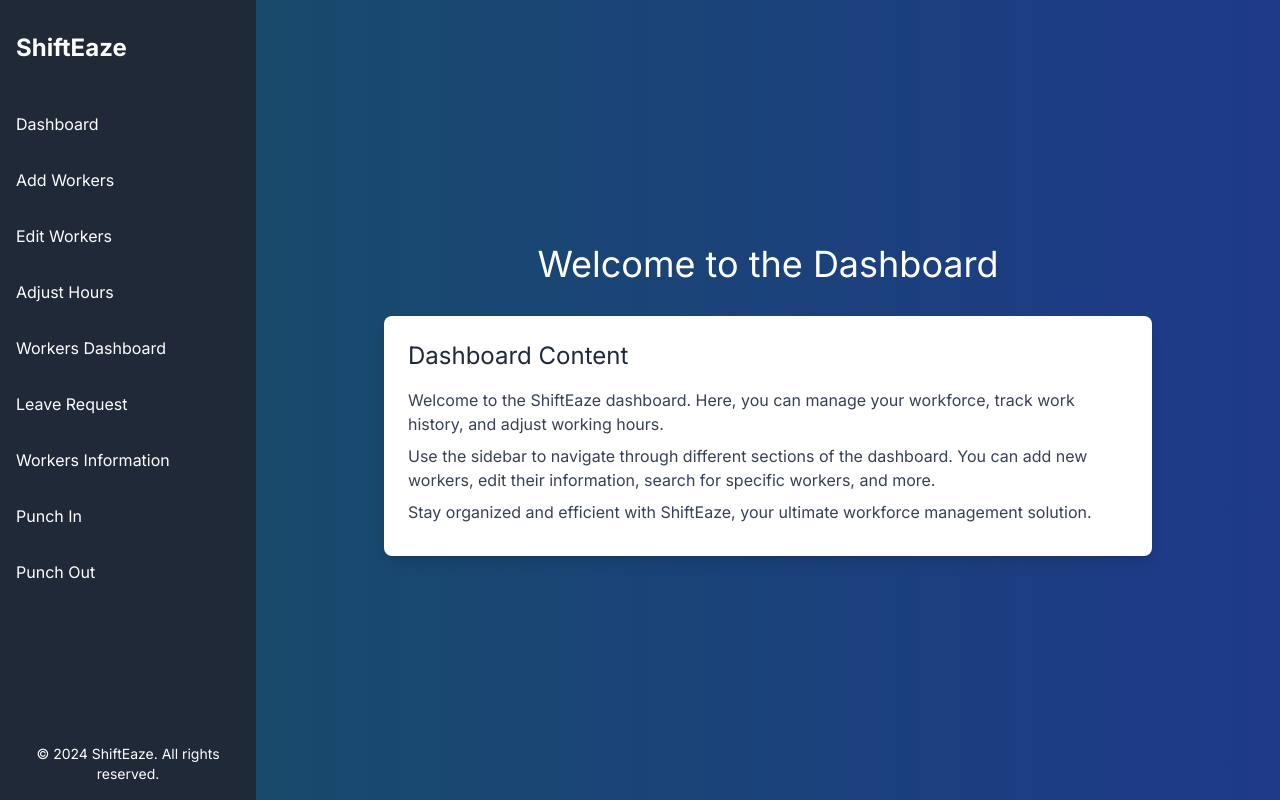
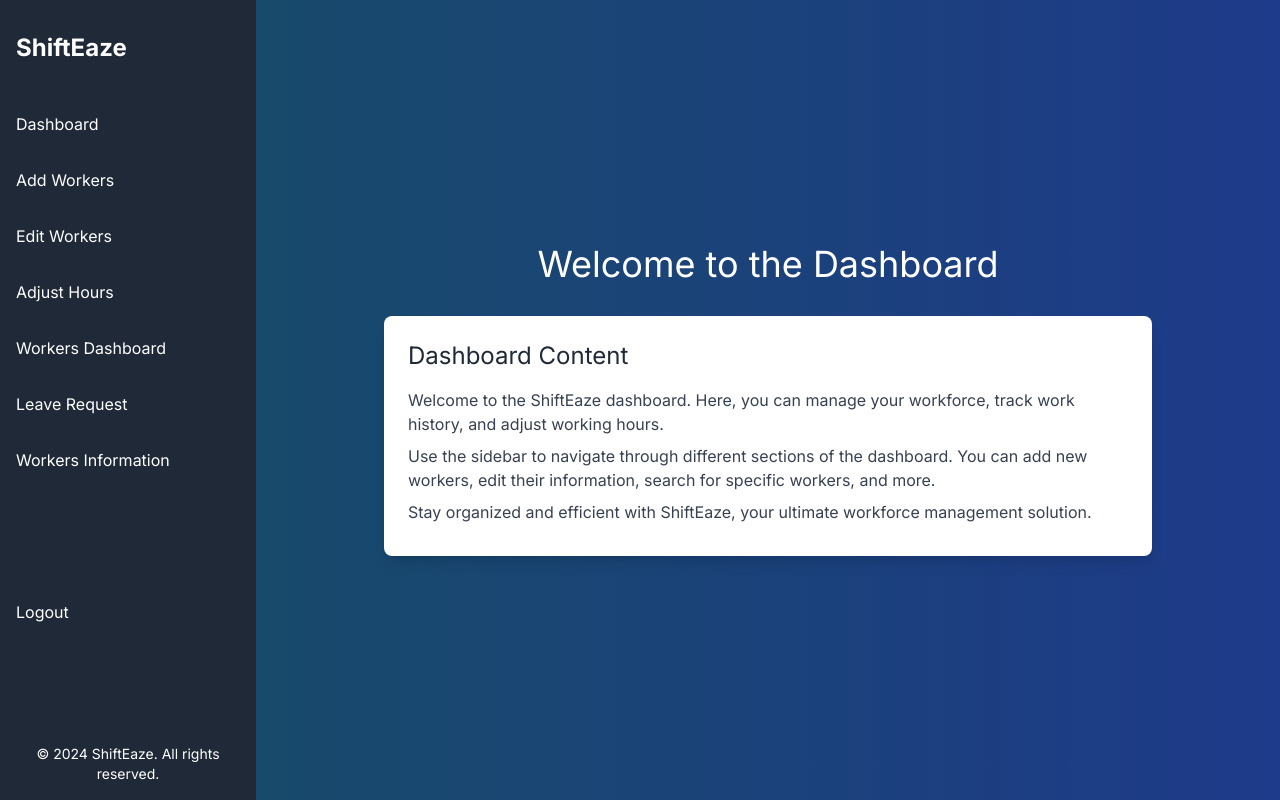
Before and after one commit to loinagongola/shifteaze2, a Next.js app: page /dashboard in a window 1280 px wide. Built offline with nearby package versions, Linux system fonts and the light colour scheme.

Commit message:
fixed firebase import error

```diff
--- a/app/add-workers/page.js
+++ b/app/add-workers/page.js
@@ -3,7 +3,7 @@ import React, { useState, useEffect } from "react";
 import Sidebar from "../../components/sidebar";
 import { getAuth } from "firebase/auth";
 import { getFirestore, doc, setDoc } from "firebase/firestore";
-import firebaseApp from "../../utils/firebase";
+import { firebaseApp } from "../../utils/firebase";
 
 const db = getFirestore(firebaseApp);
 
--- a/app/adjust-hours/page.js
+++ b/app/adjust-hours/page.js
@@ -10,7 +10,7 @@ import {
   getDocs,
   updateDoc,
 } from "firebase/firestore";
-import firebaseApp from "../../utils/firebase";
+import { firebaseApp } from "../../utils/firebase";
 
 const db = getFirestore(firebaseApp);
 
--- a/app/edit-workers/page.js
+++ b/app/edit-workers/page.js
@@ -10,7 +10,7 @@ import {
   getDocs,
   updateDoc,
 } from "firebase/firestore";
-import firebaseApp from "../../utils/firebase";
+import { firebaseApp } from "../../utils/firebase";
 
 const db = getFirestore(firebaseApp);
 
--- a/app/leave-request/page.js
+++ b/app/leave-request/page.js
@@ -9,7 +9,7 @@ import {
   collection,
   addDoc,
 } from "firebase/firestore";
-import firebaseApp from "../../utils/firebase";
+import { firebaseApp } from "../../utils/firebase";
 
 const db = getFirestore(firebaseApp);
 
--- a/app/page.js
+++ b/app/page.js
@@ -2,7 +2,7 @@
 import React, { useState, useEffect } from "react";
 import { getAuth, signInWithPopup, GoogleAuthProvider } from "firebase/auth";
 import { getFirestore, doc, getDoc } from "firebase/firestore";
-import firebaseApp from "../utils/firebase";
+import { firebaseApp } from "../utils/firebase";
 import { useRouter } from "next/navigation"; // Import useRouter from next/navigation
 import Link from "next/link";
 
--- a/app/signup/page.js
+++ b/app/signup/page.js
@@ -2,7 +2,7 @@
 import React, { useState, useEffect } from "react";
 import { getAuth, signInWithPopup, GoogleAuthProvider } from "firebase/auth";
 import { getFirestore, doc, setDoc, getDoc } from "firebase/firestore";
-import firebaseApp from "../../utils/firebase";
+import { firebaseApp } from "../../utils/firebase";
 import { useRouter } from "next/navigation"; // Import useRouter from next/navigation
 import Link from "next/link";
 
--- a/app/workers-dashboard/page.js
+++ b/app/workers-dashboard/page.js
@@ -3,7 +3,7 @@ import React, { useState, useEffect } from "react";
 import Link from "next/link";
 import { getAuth } from "firebase/auth";
 import { getFirestore, collection, getDocs } from "firebase/firestore";
-import firebaseApp from "../../utils/firebase";
+import { firebaseApp } from "../../utils/firebase";
 
 export default function WorkerSearchPage() {
   const [searchQuery, setSearchQuery] = useState("");
--- a/components/sidebar.js
+++ b/components/sidebar.js
@@ -1,8 +1,22 @@
 "use client";
 import React from "react";
 import Link from "next/link";
+import { getAuth, signOut } from "firebase/auth";
+import { useRouter } from "next/navigation"; // Import useRouter from next/navigation
 
 const Sidebar = () => {
+  const router = useRouter(); // Initialize useRouter
+
+  const handleLogout = async () => {
+    const auth = getAuth();
+    try {
+      await signOut(auth);
+      router.push("/app"); // Redirect to login page after logout
+    } catch (error) {
+      console.error("Error signing out:", error.message);
+    }
+  };
+
   return (
     <div className="bg-gray-800 text-white w-64 flex flex-col justify-between">
       <div className="p-4">
@@ -43,15 +57,14 @@ const Sidebar = () => {
               Workers Information
             </Link>
           </li>
+
           <li className="mb-8">
-            <Link href="/dashboard/punch-in" className="hover:text-blue-500">
-              Punch In
-            </Link>
-          </li>
-          <li className="mb-8">
-            <Link href="/dashboard/punch-out" className="hover:text-blue-500">
-              Punch Out
-            </Link>
+            <button
+              onClick={handleLogout}
+              className="hover:text-blue-500 w-full text-left mt-24"
+            >
+              Logout
+            </button>
           </li>
         </ul>
       </div>
--- a/utils/firebase.js
+++ b/utils/firebase.js
@@ -16,4 +16,5 @@ const firebaseConfig = {
   measurementId: "G-4HVH9PSMP1",
 };
 
-const app = initializeApp(firebaseConfig);
+const firebaseApp = initializeApp(firebaseConfig);
+export { firebaseApp };
```
